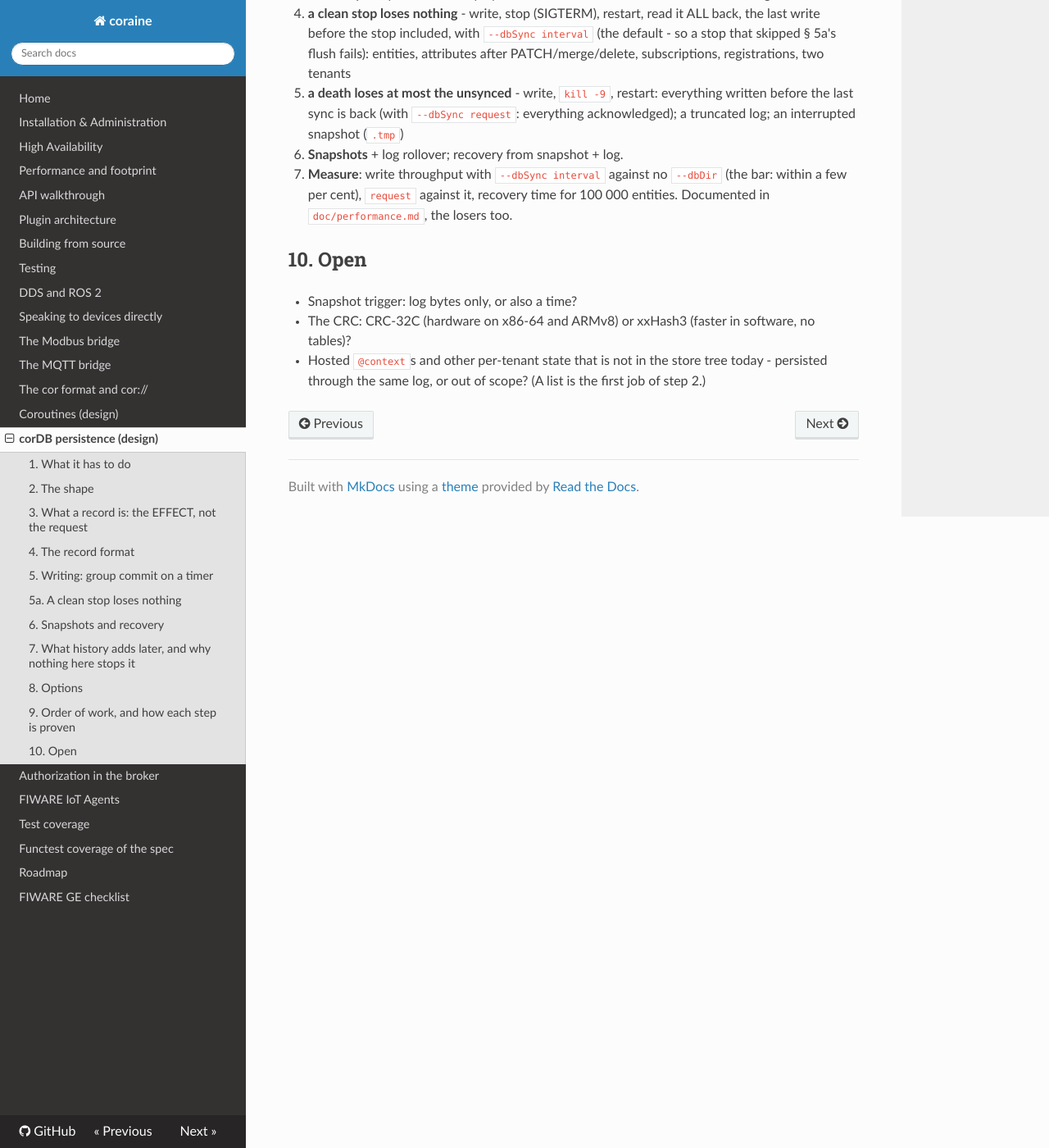
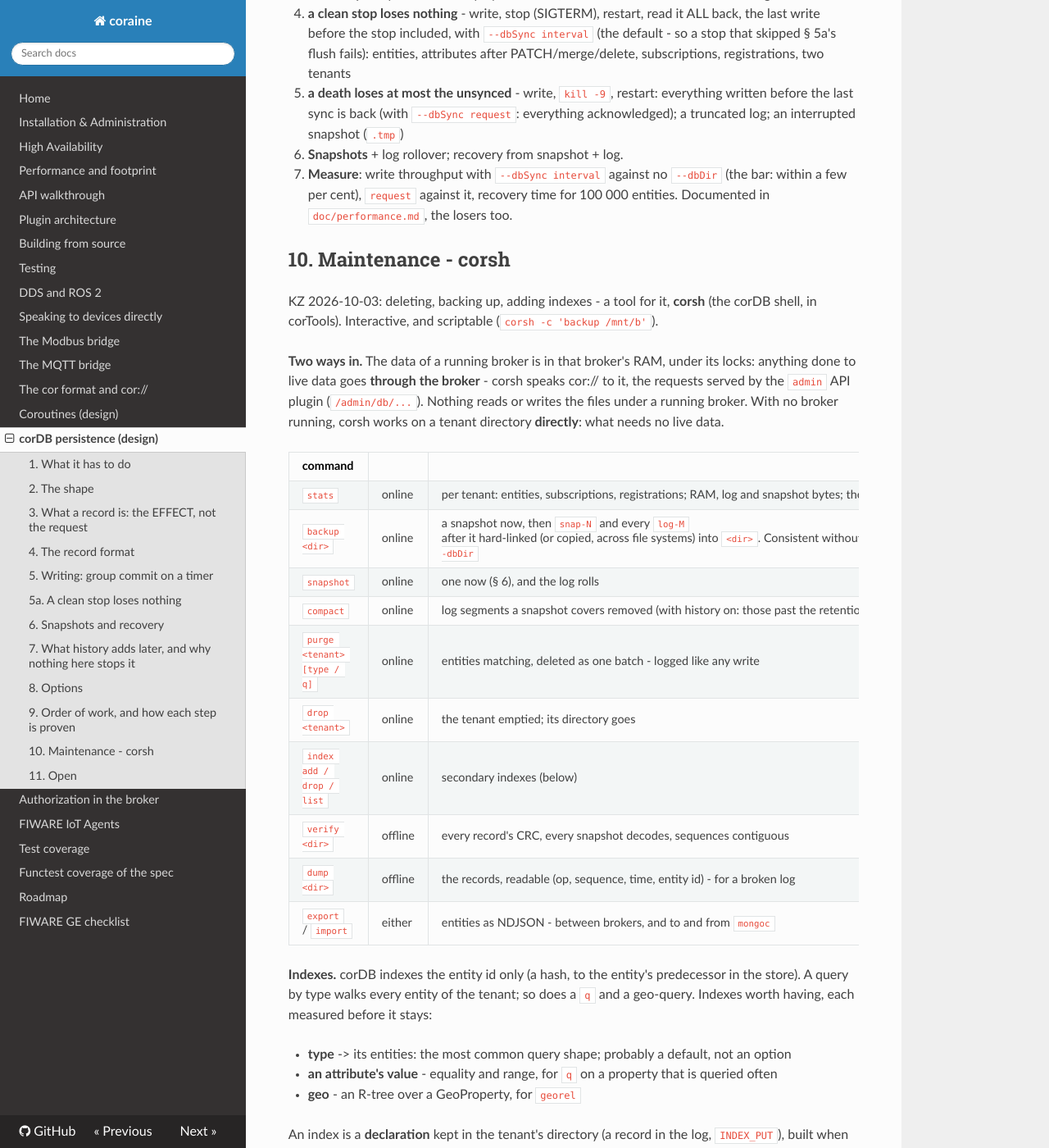
Before and after one commit to SEAMWARE/coraine, an MkDocs documentation site: the page built from doc/cordb-persistence.md, in a window 1280 px wide and 1400 px high, scrolled down 4236 px. Shown: the whole window at 82% size. Built offline with MkDocs 1.6.1, drawn with Linux system fonts in a browser that asks for light colours; nearby versions of some CDN libraries; comment, search, counter and statistics services are not loaded; some of the changed text lies outside the part shown.

Commit message:
doc: cordb-persistence § 10 - maintenance with corsh (backup, compact, purge, verify, export/import) and indexes (type, attribute, geo)
Co-Authored-By: Claude Opus 5.5 <noreply@anthropic.com>

```diff
--- a/doc/cordb-persistence.md
+++ b/doc/cordb-persistence.md
@@ -181,7 +181,42 @@ No `--dbDir`, no change: a corDB without a directory is the in-RAM store of toda
    per cent), `request` against it, recovery time for 100 000 entities. Documented in
    `doc/performance.md`, the losers too.
 
-## 10. Open
+## 10. Maintenance - corsh
+
+KZ 2026-10-03: deleting, backing up, adding indexes - a tool for it, **corsh** (the corDB shell, in
+corTools). Interactive, and scriptable (`corsh -c 'backup /mnt/b'`).
+
+**Two ways in.** The data of a running broker is in that broker's RAM, under its locks: anything done
+to live data goes **through the broker** - corsh speaks cor:// to it, the requests served by the
+`admin` API plugin (`/admin/db/...`). Nothing reads or writes the files under a running broker. With
+no broker running, corsh works on a tenant directory **directly**: what needs no live data.
+
+| command | | |
+|---|---|---|
+| `stats` | online | per tenant: entities, subscriptions, registrations; RAM, log and snapshot bytes; the last sync |
+| `backup <dir>` | online | a snapshot now, then `snap-N` and every `log-M` after it hard-linked (or copied, across file systems) into `<dir>`. Consistent without stopping anything: a snapshot is never written again once renamed, a log segment never once rolled. Restore = that directory as `--dbDir` |
+| `snapshot` | online | one now (§ 6), and the log rolls |
+| `compact` | online | log segments a snapshot covers removed (with history on: those past the retention) |
+| `purge <tenant> [type / q]` | online | entities matching, deleted as one batch - logged like any write |
+| `drop <tenant>` | online | the tenant emptied; its directory goes |
+| `index add / drop / list` | online | secondary indexes (below) |
+| `verify <dir>` | offline | every record's CRC, every snapshot decodes, sequences contiguous |
+| `dump <dir>` | offline | the records, readable (op, sequence, time, entity id) - for a broken log |
+| `export` / `import` | either | entities as NDJSON - between brokers, and to and from `mongoc` |
+
+**Indexes.** corDB indexes the entity id only (a hash, to the entity's predecessor in the store). A
+query by type walks every entity of the tenant; so does a `q` and a geo-query. Indexes worth having,
+each measured before it stays:
+
+- **type** -> its entities: the most common query shape; probably a default, not an option
+- **an attribute's value** - equality and range, for `q` on a property that is queried often
+- **geo** - an R-tree over a GeoProperty, for `georel`
+
+An index is a **declaration** kept in the tenant's directory (a record in the log, `INDEX_PUT`), built
+when declared - under the write lock, a full pass - and at every load; the 17 write sites keep it
+current. Not in the snapshot: rebuilt from the data, so it can never disagree with it.
+
+## 11. Open
 
 - Snapshot trigger: log bytes only, or also a time?
 - The CRC: CRC-32C (hardware on x86-64 and ARMv8) or xxHash3 (faster in software, no tables)?
```
